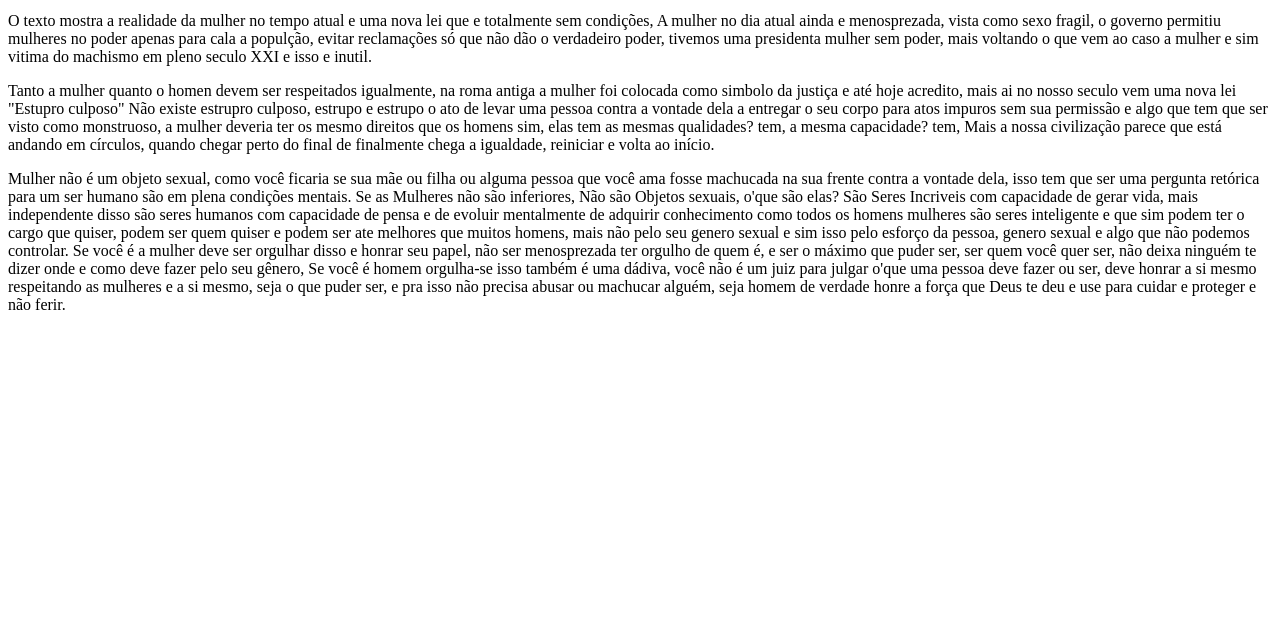
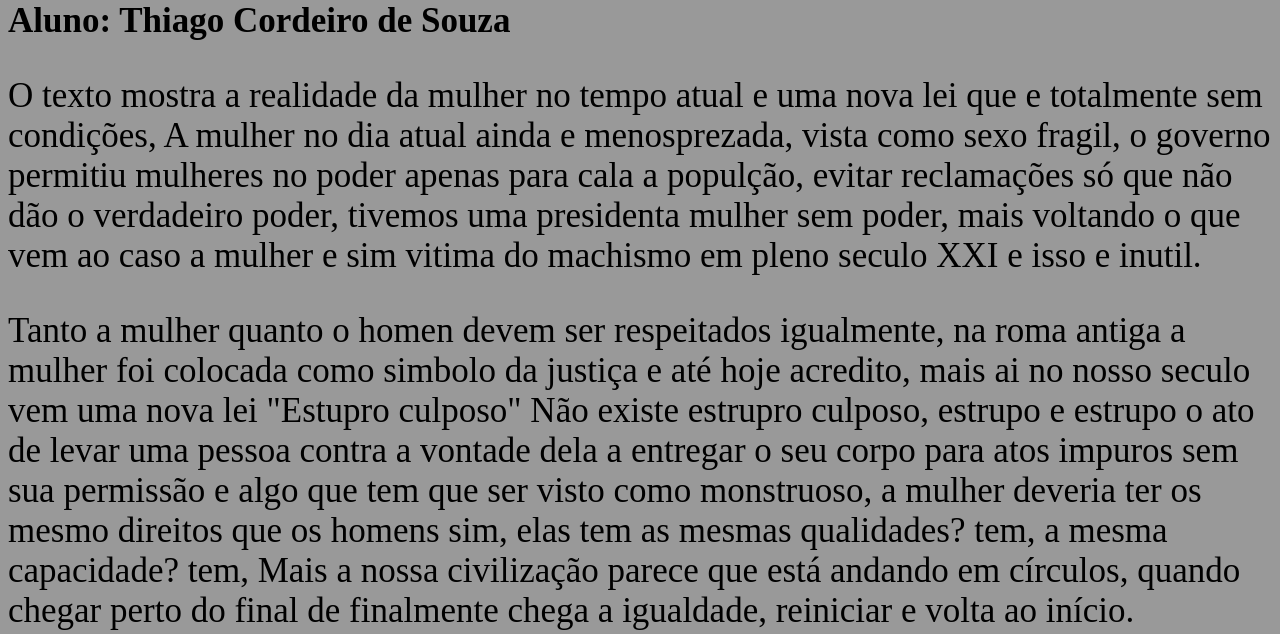
Before and after one commit to Tixa2020/pokemonsV2, a plain HTML site: page index.html in a window 1280 px wide. Shown: the part 316-950 px from the top of the page. Before the commit the page ends 800 px from the top, so only its background shows below. Drawn offline with Linux system fonts and the light colour scheme.

Commit message:
Update index.html

```diff
--- a/index.html
+++ b/index.html
@@ -4,7 +4,7 @@
     <meta charset="UTF-8">
     <meta name="viewport" content="width=device-width, initial-scale=1.0">
     <title>Thiago Cordeiro de Souza</title>
-    <link rel="stylesheet" href="atual.css">
+    <link rel="stylesheet" href="style.css">
 </head>
 <body>
 
```
